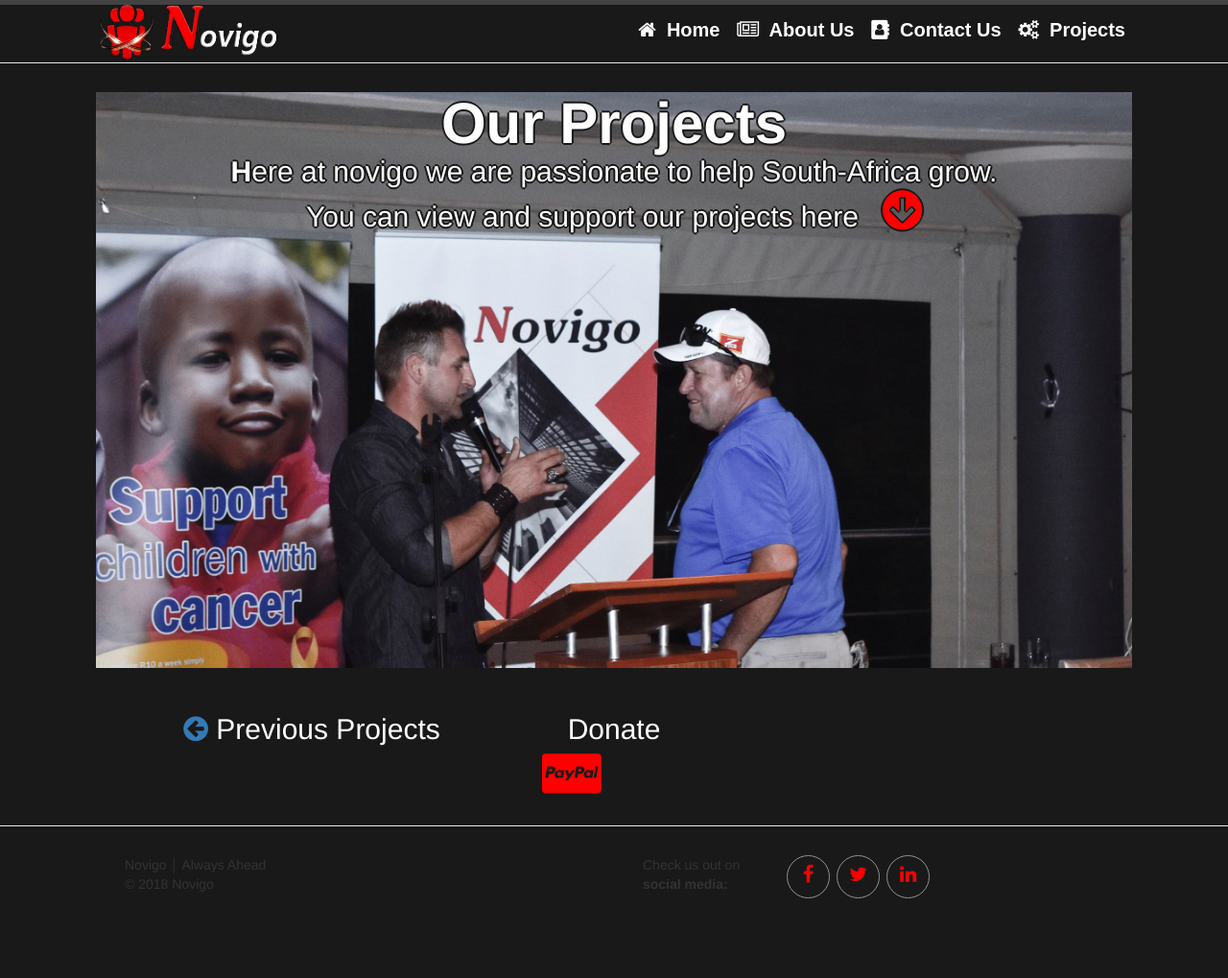
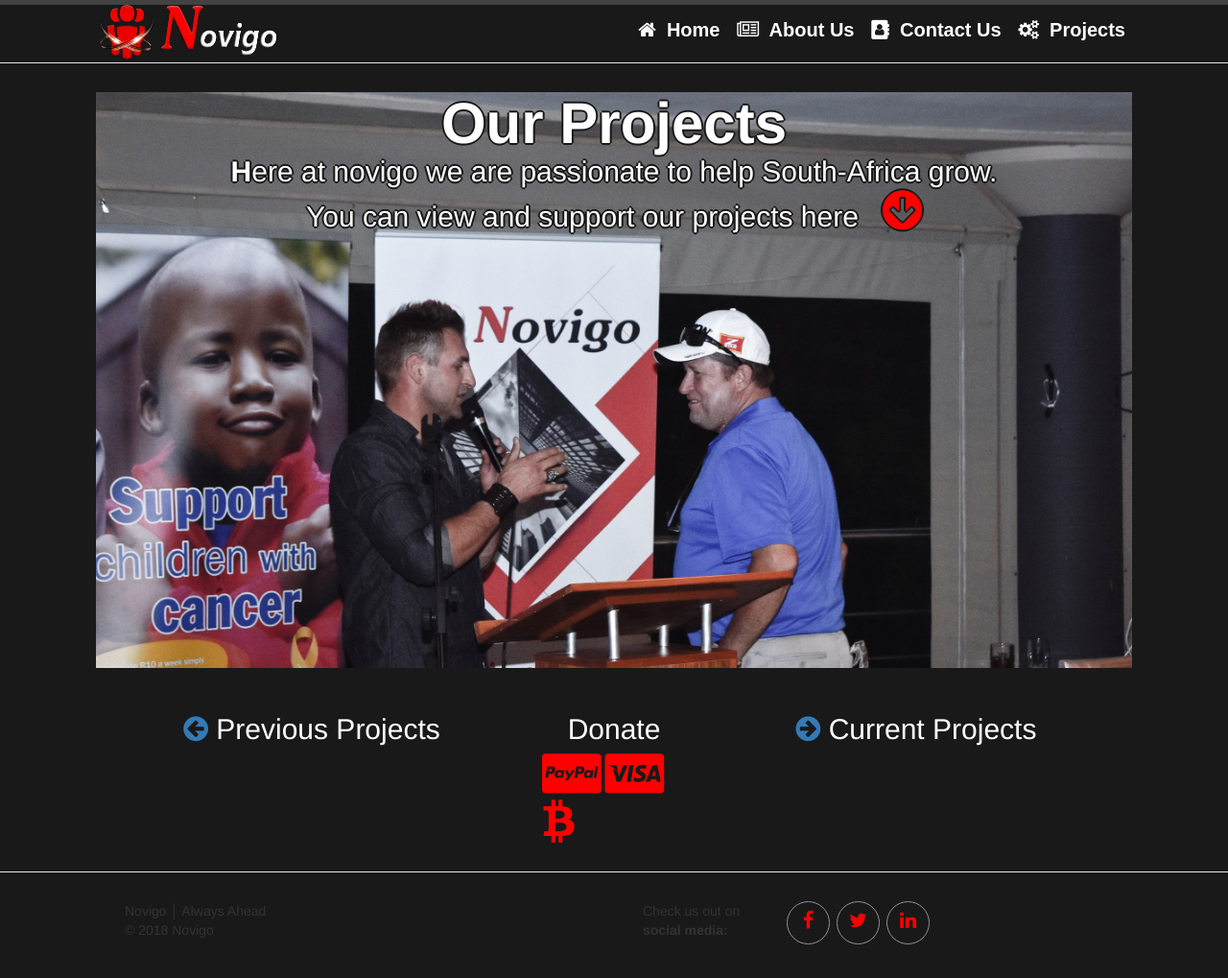
Before and after one commit to Hermankoch/hermankoch.github.io, a Jekyll site: the page built from projects.html, in a window 1280 px wide. Shown: the whole page at 96% size. Built offline with Jekyll 4.4.1, drawn with Linux system fonts in a browser that asks for light colours; before the commit the page ends 971 px from its top, so only the background shows below that.

Commit message:
Update projects.html

```diff
--- a/projects.html
+++ b/projects.html
@@ -22,6 +22,12 @@
   <div class="col-sm-2">
    <p class="LivesTouched2"> <br />  Donate </p>
    <i class="fa fa-cc-paypal" style="font-size:48px;color:red"></i>
+   <i class="fa fa-cc-visa"   style="font-size:48px;color:red"></i>
+   <i class="fa fa-bitcoin"   style="font-size:48px;color:red"></i>
+  </div>
+
+  <div class="col-sm-5">
+   <p class="LivesTouched2"> <br /> <a href="#"> <i class="fa fa-arrow-circle-right" aria-hidden="true"> </i> </a>Current Projects</p>
   </div>
 
  </div>
```
